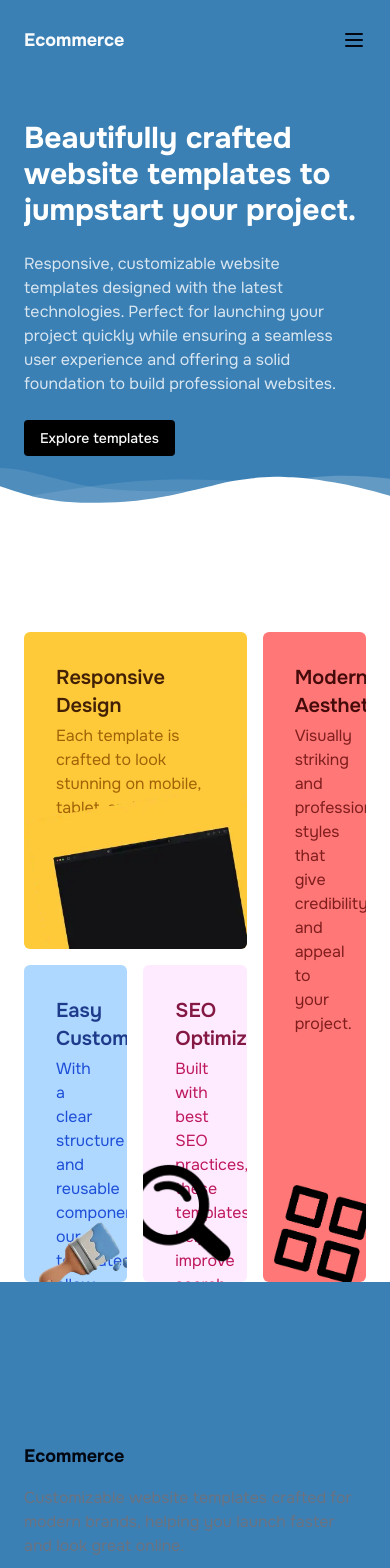
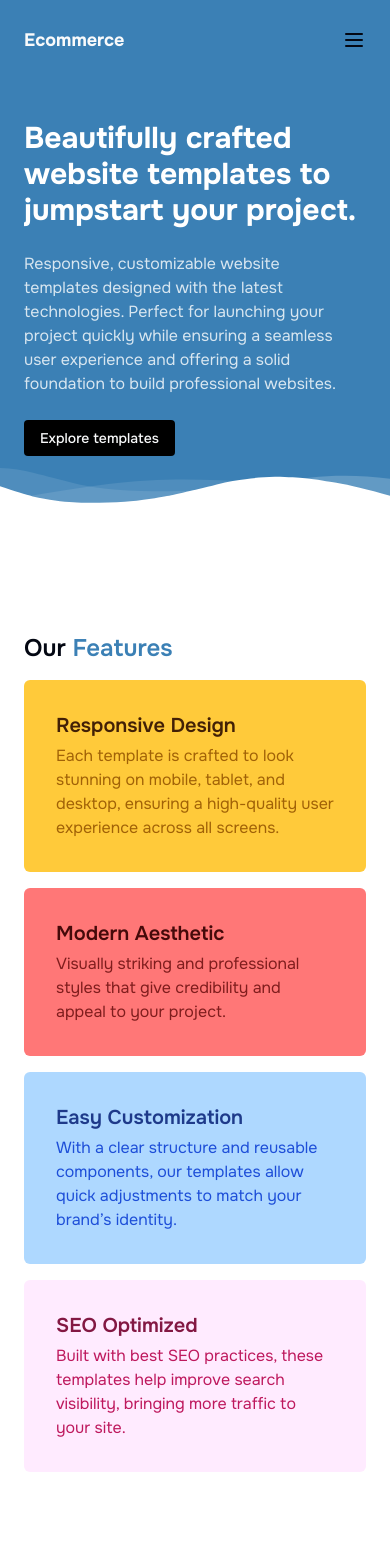
Before and after one commit to santiago-federici/templates-ecommerce, a Next.js app: page / in a window 390 px wide. Shown: the top 1568 px of the page. Built offline with nearby package versions, Linux system fonts and the light colour scheme.

Commit message:
update: make the features section responsive

```diff
--- a/src/components/home-page/feature-card.tsx
+++ b/src/components/home-page/feature-card.tsx
@@ -31,7 +31,7 @@ export default function FeatureCard({
         bgColor,
       )}
     >
-      <div className="max-w-96 space-y-1">
+      <div className="max-w-80 space-y-1">
         <p className={cn("text-xl font-semibold", titleColor)}>{title}</p>
         <p className={cn(descriptionColor)}>{description}</p>
       </div>
--- a/src/components/home-page/features-section.tsx
+++ b/src/components/home-page/features-section.tsx
@@ -10,9 +10,10 @@ const featureCards = [
     descriptionColor: "text-yellow-700",
     img: "/feature-repsonsive-design.webp",
     imgHover: "/feature-repsonsive-design-hover.webp",
-    className: "col-span-2",
+    className: "lg:col-span-2",
     bgColor: "bg-[#FFCA3A]",
-    imgClassName: "absolute bottom-0 right-0",
+    imgClassName:
+      "absolute -bottom-12 xl:bottom-0 -right-4 lg:right-0 hidden md:block max-lg:w-1/2",
   },
   {
     title: "Modern Aesthetic",
@@ -22,9 +23,9 @@ const featureCards = [
     descriptionColor: "text-red-900",
     img: "/feature-modern-aesthetic.webp",
     imgHover: "/feature-modern-aesthetic-hover.webp",
-    className: "row-span-2",
+    className: "lg:row-span-2",
     bgColor: "bg-[#FF7777]",
-    imgClassName: "absolute bottom-0 right-0",
+    imgClassName: "absolute -bottom-12 lg:bottom-0 right-0 hidden md:block",
   },
   {
     title: "Easy Customization",
@@ -35,7 +36,7 @@ const featureCards = [
     img: "/feature-easy-customization.webp",
     bgColor: "bg-[#AED8FF]",
     imgClassName:
-      "absolute bottom-0 right-0 group-hover:right-8 group-hover:scale-125 group-hover:-rotate-12 group-hover:bottom-4",
+      "absolute bottom-0 right-0 group-hover:right-8 group-hover:scale-125 group-hover:-rotate-12 -group-hover4botto12 lg:bottom-0-4 hidden md:block",
   },
   {
     title: "SEO Optimized",
@@ -46,20 +47,20 @@ const featureCards = [
     img: "/feature-seo-optimized.webp",
     bgColor: "bg-[#FFEBFF]",
     imgClassName:
-      "absolute bottom-4 right-4 group-hover:right-12 group-hover:bottom-12 group-hover:-rotate-12 group-hover:scale-125",
+      "absolute bottom-4 right-4 group-hover:right-12 group-hover:bottom-12 group-hover:-rotate-12 -group-hover4scal12 lg:bottom-0-125 hidden md:block",
   },
 ];
 
 export default function FeaturesSection() {
   return (
-    <section className="relative">
-      <div className="absolute size-full bg-white"></div>
-      <Wrapper className="pt-20">
+    <section className="relative z-10">
+      <div className="absolute -z-10 size-full bg-white"></div>
+      <Wrapper className="py-32">
         <h2 className="text-2xl font-semibold">
           Our <span className="text-primary">Features</span>
         </h2>
 
-        <div className="grid h-[650px] grid-cols-3 grid-rows-2 gap-4">
+        <div className="grid gap-4 lg:h-[650px] lg:grid-cols-3 lg:grid-rows-2">
           {featureCards.map((card, index) => (
             <FeatureCard
               key={index}
```
